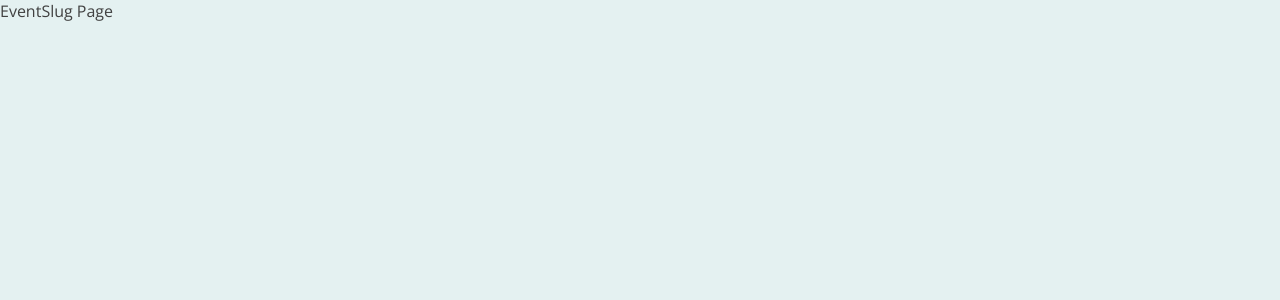
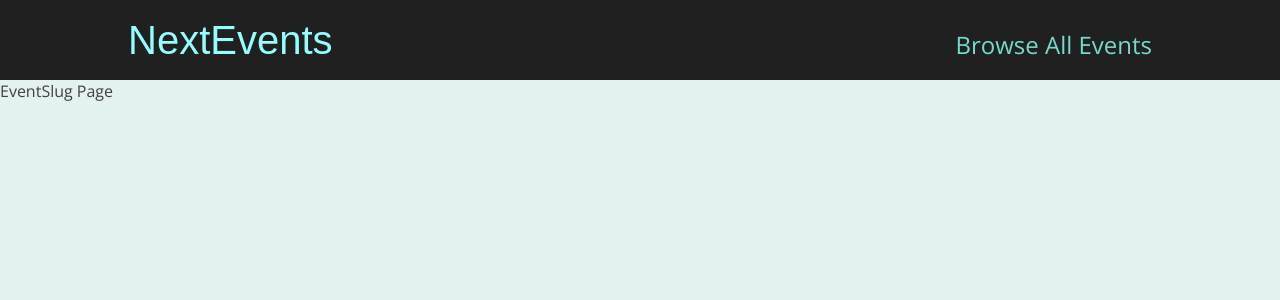
Before and after one commit to konojack/nextjs-file-based-routing, a Next.js app: page /events in a window 1280 px wide. Shown: the top 300 px of the page. Built offline with nearby package versions, Linux system fonts and the light colour scheme.

Commit message:
navigation and layout

```diff
--- /dev/null
+++ b/components/layout/Layout.js
@@ -0,0 +1,12 @@
+import MainHeader from './MainHeader';
+
+const Layout = ({ children }) => {
+  return (
+    <>
+      <MainHeader />
+      <main>{children}</main>
+    </>
+  );
+};
+
+export default Layout;
--- /dev/null
+++ b/components/layout/MainHeader.js
@@ -0,0 +1,21 @@
+import Link from 'next/link';
+import classes from './MainHeader.module.css';
+
+const MainHeader = () => {
+  return (
+    <header className={classes.header}>
+      <div className={classes.logo}>
+        <Link href="/">NextEvents</Link>
+      </div>
+      <nav className={classes.navigation}>
+        <ul>
+          <li>
+            <Link href="/events">Browse All Events</Link>
+          </li>
+        </ul>
+      </nav>
+    </header>
+  );
+};
+
+export default MainHeader;
--- /dev/null
+++ b/components/layout/MainHeader.module.css
@@ -0,0 +1,41 @@
+.header {
+  width: 100%;
+  display: flex;
+  justify-content: space-between;
+  align-items: baseline;
+  padding: 1rem 10%;
+  height: 5rem;
+  background-color: #202020;
+}
+
+.logo {
+  font-size: 1.5rem;
+  color: white;
+  font-family: 'Fira', sans-serif;
+  height: 100%;
+  display: flex;
+  justify-content: center;
+  align-items: center;
+  color: #94fdfd;
+}
+
+.logo a {
+  text-decoration: none;
+  color: #94fdfd;
+}
+
+.navigation a {
+  text-decoration: none;
+  color: #74dacc;
+  font-size: 1rem;
+}
+
+@media (min-width: 768px) {
+  .logo {
+    font-size: 2.5rem;
+  }
+
+  .navigation a {
+    font-size: 1.5rem;
+  }
+}
--- a/pages/_app.js
+++ b/pages/_app.js
@@ -1,7 +1,12 @@
-import '../styles/globals.css'
+import Layout from '../components/layout/layout';
+import '../styles/globals.css';
 
 function MyApp({ Component, pageProps }) {
-  return <Component {...pageProps} />
+  return (
+    <Layout>
+      <Component {...pageProps} />
+    </Layout>
+  );
 }
 
-export default MyApp
+export default MyApp;
```
